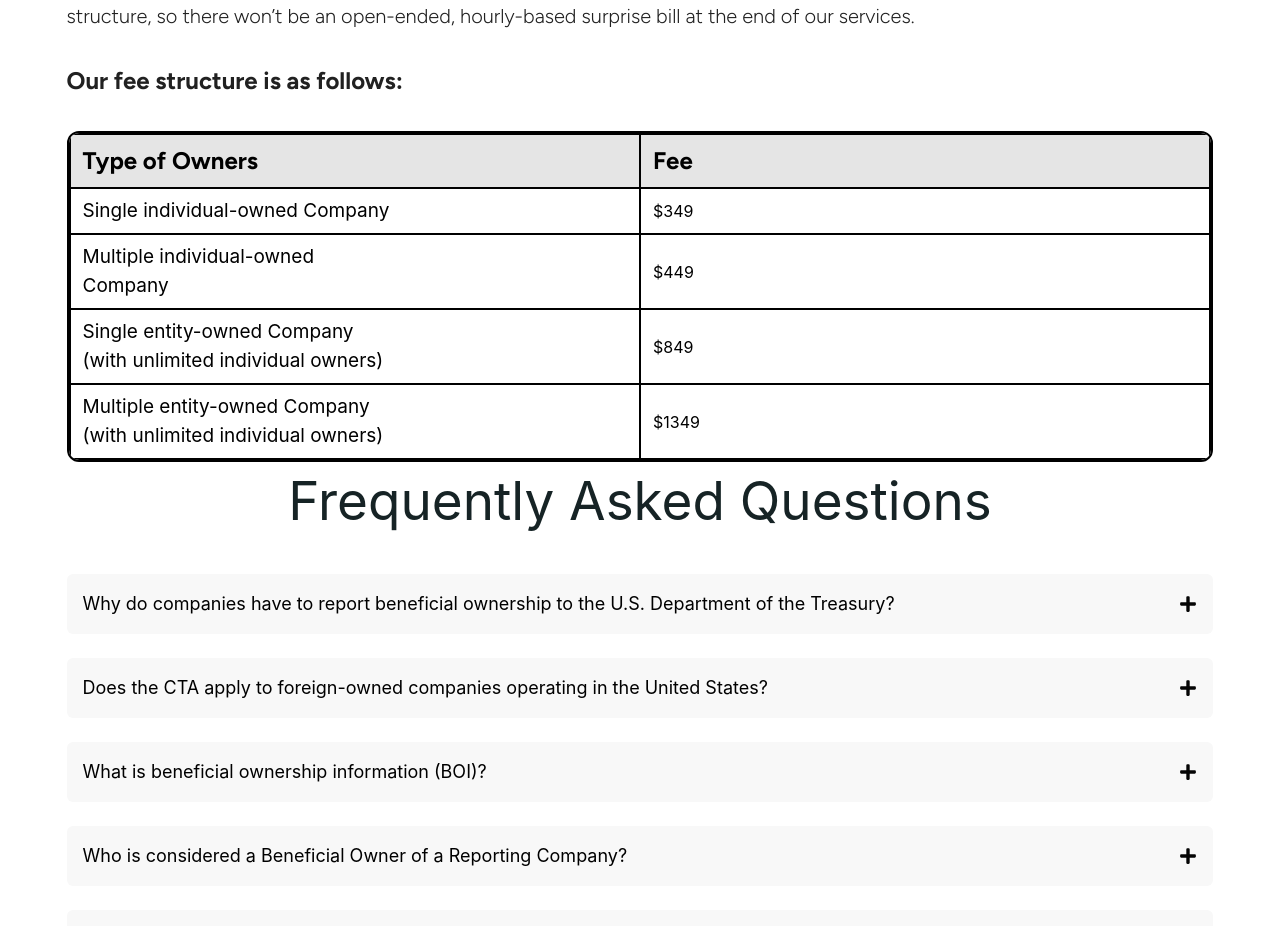
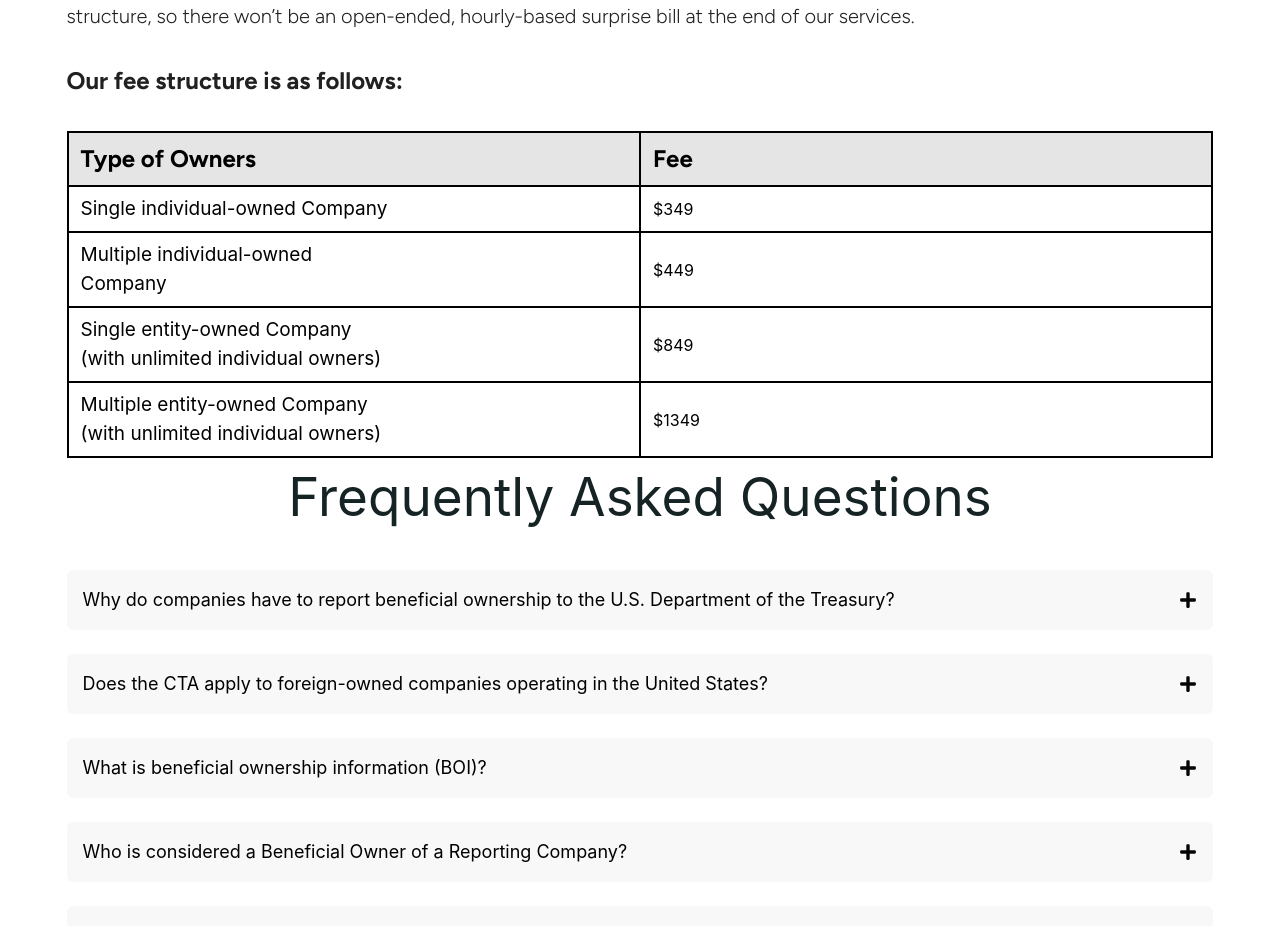
Before and after one commit to Abheerajput/rkllwa, a React (Create React App) app: page /boir in a window 1280 px wide. Shown: the part 3542-4468 px from the top of the page. Built offline with nearby package versions, Linux system fonts and the light colour scheme; the HTML template or start-up script is replaced by a standard one; a web font is replaced by a local one.

Commit message:
latest-changes

```diff
--- a/src/Components/BIOR/Boir.jsx
+++ b/src/Components/BIOR/Boir.jsx
@@ -333,9 +333,9 @@ Beneficial Ownership information refers to identifying information about the ind
 </h2>
 
 
-<div className='overflow-hidden  rounded-xl border-2 border-black'>
+<div className='  rounded-xl '>
   <table className='w-full '>
-    <tr className="border-1 border-black">
+    <tr className=" border-black">
       <th className='text-[24px] py-2 w-[50%] sx:text-[18px] fgt-ff-bold bg-[#E5E5E5] text-start ps-3 border-2 border-black'>
         Type of Owners
       </th>
```
